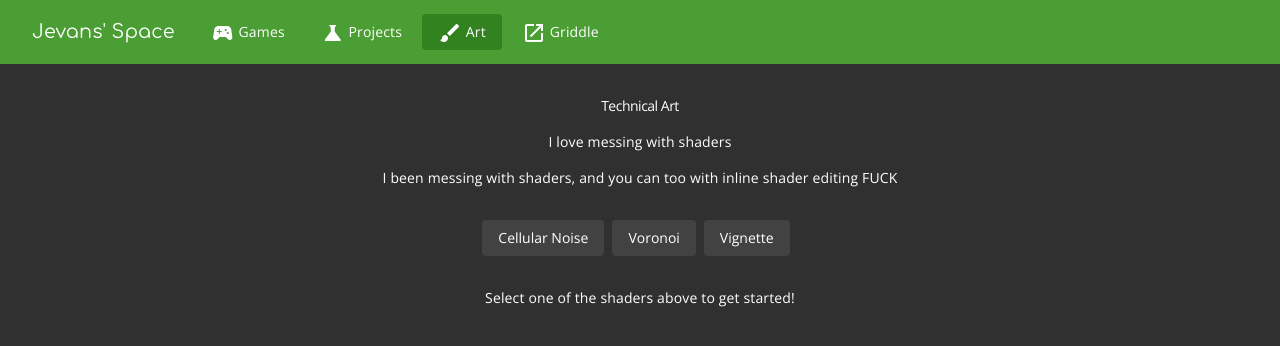
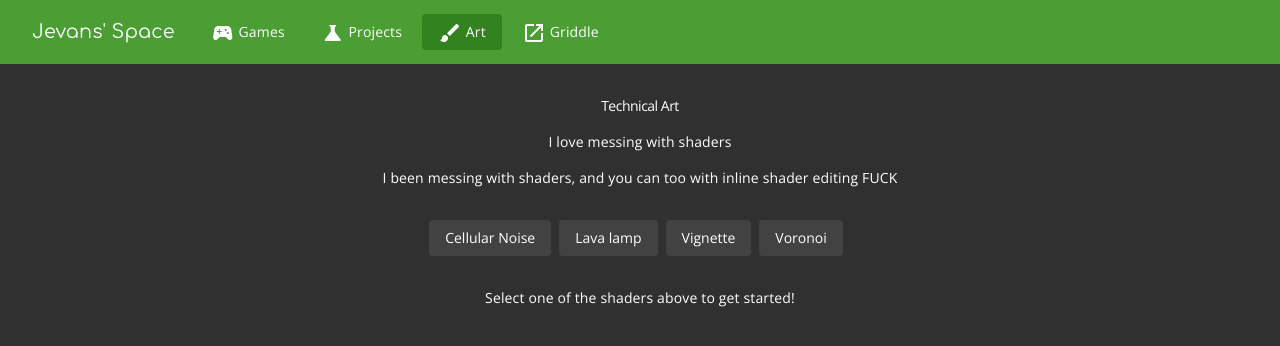
Before and after one commit to JackEvans24/jackevans24.github.io, an Angular app: page /art/1 in a window 1280 px wide. Shown: the top 346 px of the page. Built offline with nearby package versions, Linux system fonts and the light colour scheme.

Commit message:
feat: add lava lamp shader

```diff
--- a/src/app/art/data/shaders.ts
+++ b/src/app/art/data/shaders.ts
@@ -6,6 +6,7 @@ export interface IShader {
 
 export const shaders: IShader[] = [
     { name: 'Cellular Noise', url: 'cellular-noise', embedUrl: 'Dt2yWz' },
+    { name: 'Lava lamp', url: 'lava-lamp', embedUrl: 'cl2cRK' },
+    { name: 'Vignette', url: 'vignette', embedUrl: 'cljcRK' },
     { name: 'Voronoi', url: 'voronoi', embedUrl: 'cl2yRK' },
-    { name: 'Vignette', url: 'vignette', embedUrl: 'cljcRK' },
 ];
```
